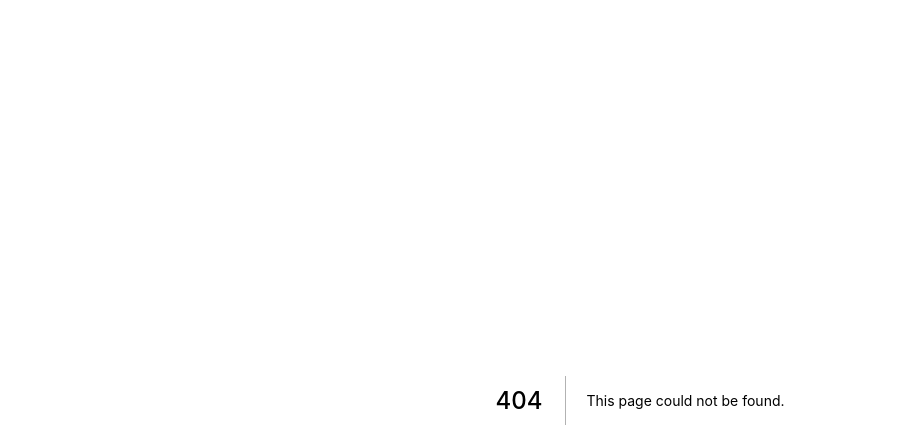
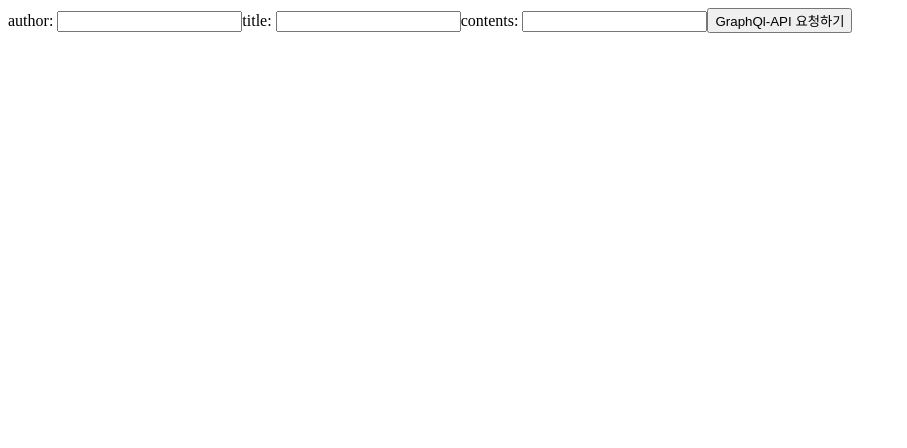
Before and after one commit to iamseungwoo/inflearn_bootcamp_fe, a Next.js app in the folder class/: page /section04/04-04-graphql-mutation-input in a window 1280 px wide. Before the commit this address had no page. Shown: the top 448 px of the page, without its empty margins (0-907 px from the left). Built offline with nearby package versions, Linux system fonts and the light colour scheme.

Commit message:
graphql input, args error modified

```diff
--- a/class/pages/section04/04-03-graphql-mutation-args/index.js
+++ b/class/pages/section04/04-03-graphql-mutation-args/index.js
@@ -1,7 +1,7 @@
 import { useMutation, gql } from "@apollo/client"
 
 const graphqlSet = gql`
-    mutation createBoard(writer: String, title: String, contents: String) {
+    mutation createBoard($writer: String, $title: String, $contents: String) {
         createBoard(writer: $writer, title: $title, contents: $contents)
     }
 `
--- /dev/null
+++ b/class/pages/section04/04-04-graphql-mutation-input/index.js
@@ -0,0 +1,49 @@
+import { useMutation, gql } from "@apollo/client";
+import { useState } from 'react';
+
+const graphqlSet = gql`
+    mutation createBoard($writer: String, $title: String, $contents: String) {
+        createBoard(writer: $writer, title: $title, contents: $contents)
+    }
+`;
+
+export default function GraphqlMutationPage() {
+    const [writer, setWriter] = useState()
+    const [title, setTitle] = useState();
+    const [contents, setContents] = useState();
+
+    const [myFunc] = useMutation(graphqlSet);
+
+
+    const onClickSubmit = async () => {
+        const result = await myFunc({
+            variables: {
+                // $ => variables   same mean
+                writer: writer,
+                title: title,
+                contents: contents,
+            },
+        });
+    };
+
+    const onChangeWriter = (event) => {
+        setWriter(event.target.value);
+    }
+
+    const onChangeTitle = (event) => {
+        setTitle(event.target.value);
+    }
+
+    const onChangeContents = (event) => {
+        setContents(event.target.value);
+    }
+
+    return (
+        <div>
+            author: <input type="text" onChange={onChangeWriter}/>
+            title: <input type="text" onChange={onChangeTitle}/>
+            contents: <input type="text" onChange={onChangeContents}/>
+            <button onClick={onClickSubmit}>GraphQl-API 요청하기</button>
+        </div>
+    );
+}
```
